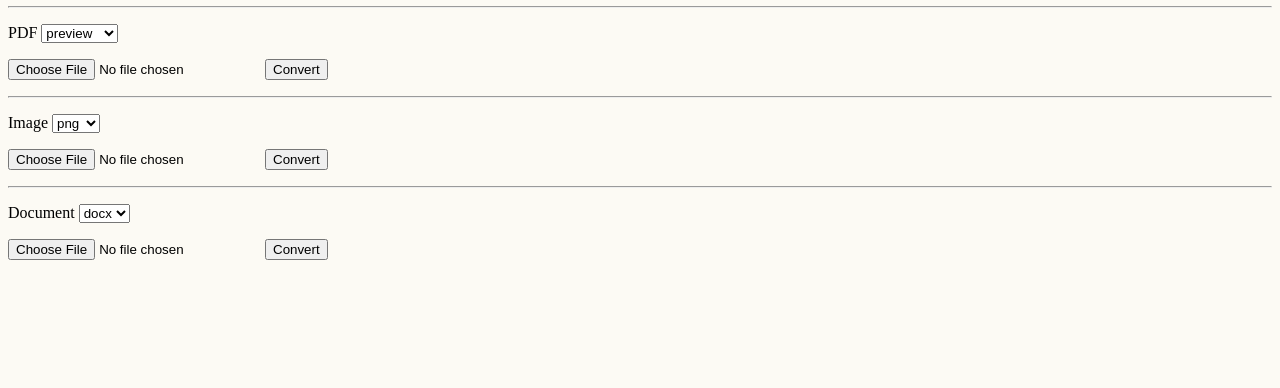
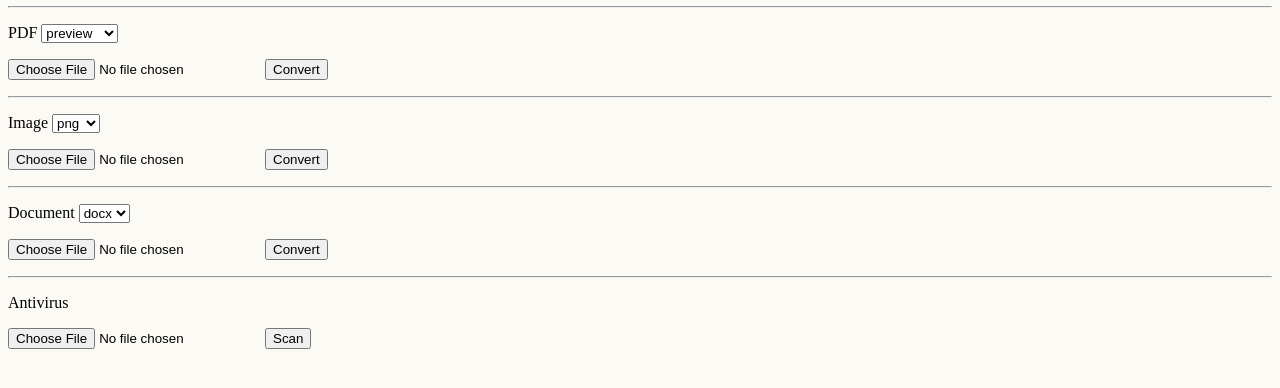
Before and after one commit to solita/laundry, a plain HTML site: page resources/public/index.html in a window 1280 px wide. Shown: the part 86-474 px from the top of the page. Drawn offline with Linux system fonts and the light colour scheme.

Commit message:
`/antivirus/scan` introduced with ClamAV

```diff
--- a/resources/public/index.html
+++ b/resources/public/index.html
@@ -22,6 +22,26 @@ a:hover { color: #098809; text-decoration: underline }
     var form = document.getElementById("docop");
     var seln = document.getElementById("docOperation");
     converter(form, seln)
+  }
+
+  function antivirusScanner() {
+    var form = document.getElementById("scanop");
+    var formData = new FormData(form);
+    var xhr = new XMLHttpRequest();
+    if (form[0].files.length != 1) {
+      alert("Select a file first");
+      return;
+    }
+    xhr.open("POST", "antivirus/scan", true);
+    xhr.onload = function() {
+      if (xhr.status == 200) {
+        alert("Good, no viruses found.")
+      }
+      else {
+        alert("Bad!\n" + xhr.response)
+      }
+    }
+    xhr.send(formData);
   }
 
   function converter(form, seln) {
@@ -87,5 +107,12 @@ a:hover { color: #098809; text-decoration: underline }
      <input type="button" value="Convert" onclick="documentConverter()">
    </form>
 
+   <hr>
+
+   <p>Antivirus</p>
+   <form id="scanop">
+    <input type="file" name="file">
+    <input type="button" value="Scan" onclick="antivirusScanner()">
+   </form>
 </body>
 </html>
```
Also changed, not shown: 10 other files.
